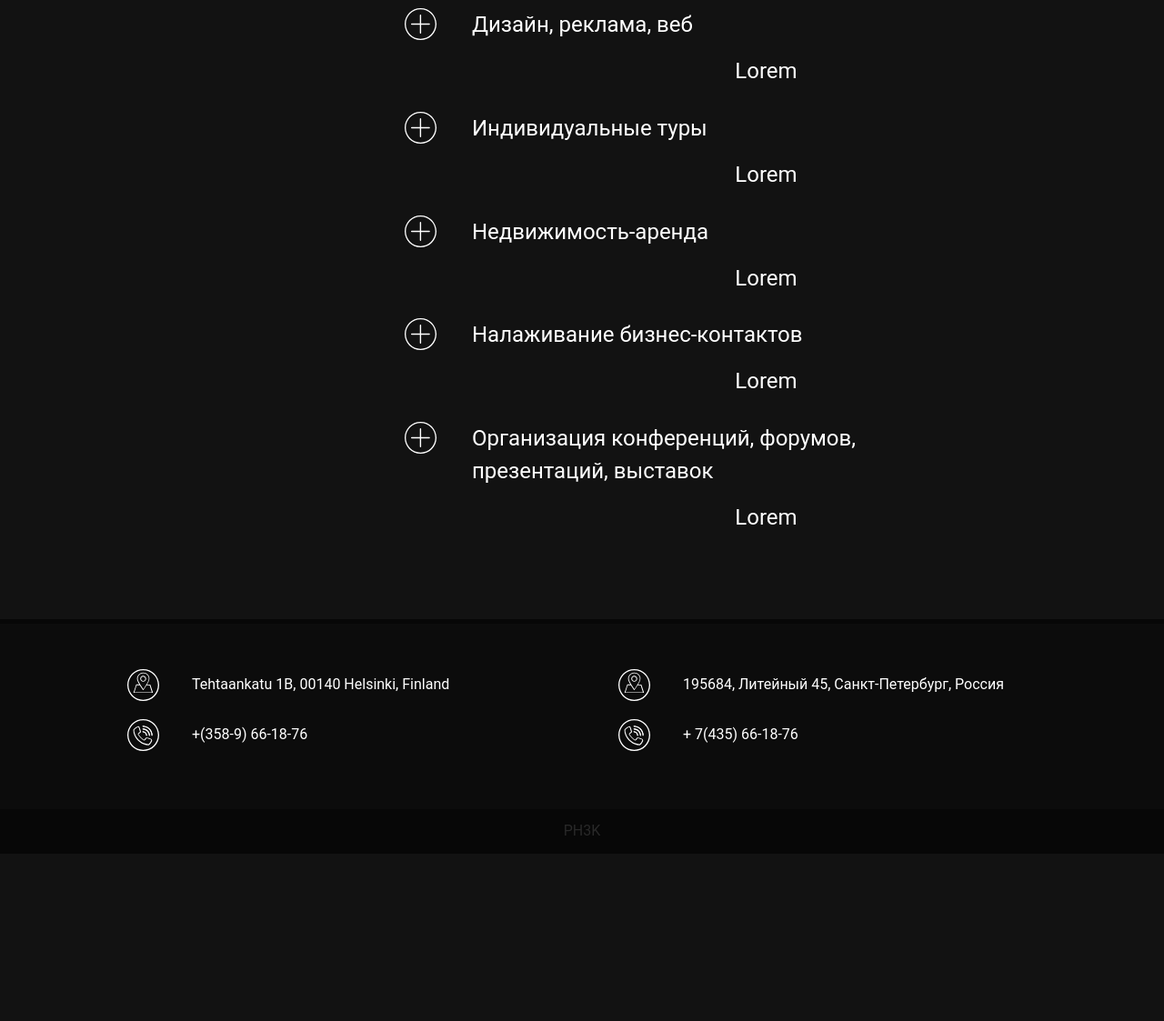
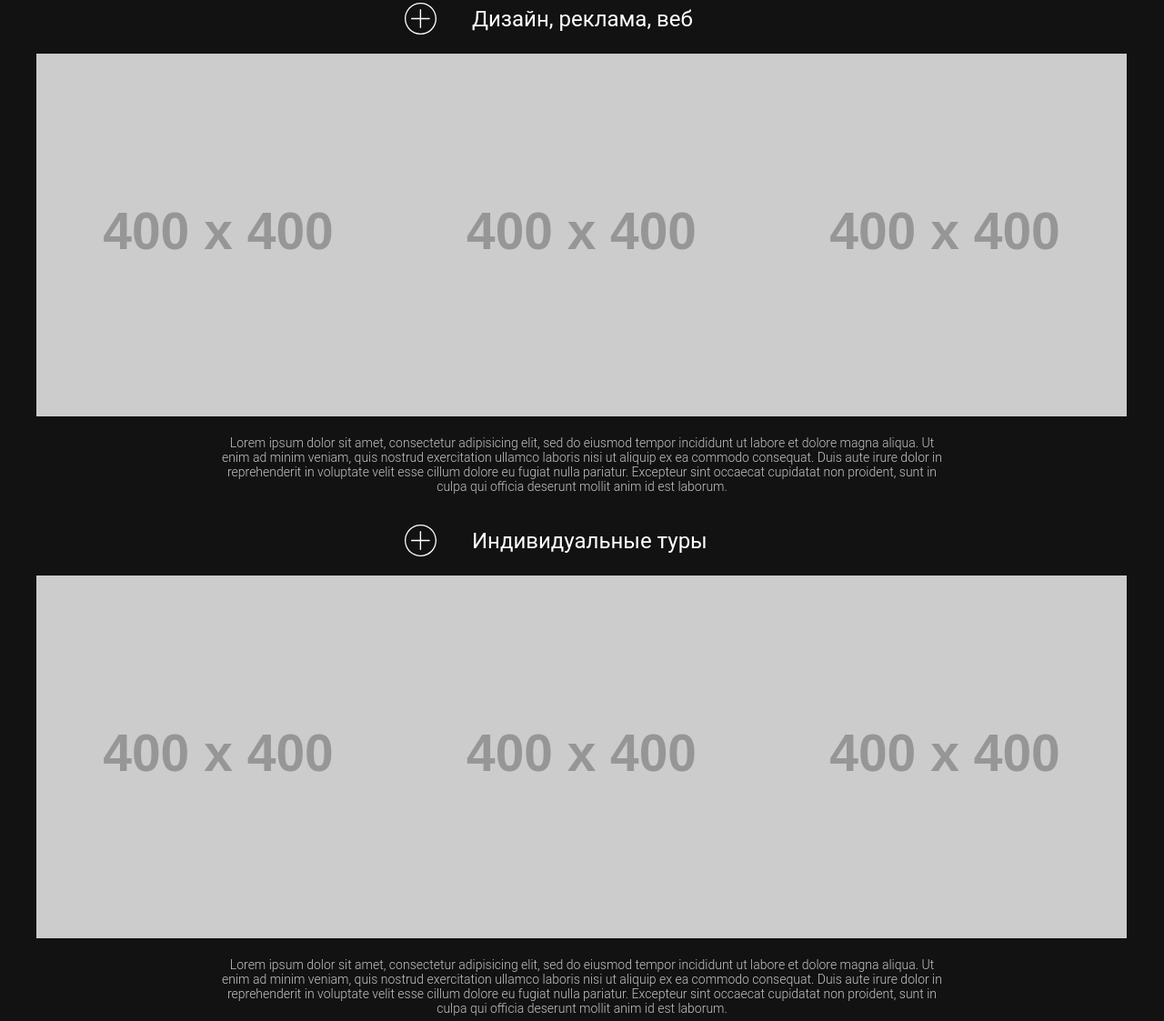
Before and after one commit to Imdifferent/kantarelli, a plain HTML site: page index.html in a window 1280 px wide. Shown: the part 925-2048 px from the top of the page at 91% size. Before the commit the page ends 1864 px from the top, so only its background shows below. Drawn offline with Linux system fonts and the light colour scheme; placeholder pictures from the web are drawn by us; a web font is replaced by a local one.

Commit message:
добавил картинки и эффект увеличения

```diff
--- a/css/style.css
+++ b/css/style.css
@@ -59,7 +59,7 @@ body {
 }
 
 .services {
-    padding-top: 82px;
+    padding-top: 52px;
     padding-bottom: 68px;
 }
 
@@ -74,6 +74,7 @@ body {
 
 .service {
     margin-bottom: 30px;
+    margin-top: 30px;
 
 }
 
@@ -87,7 +88,6 @@ body {
     display: block;
     margin-top: 20px;
     margin-left: 0;
-
 }
 
 
@@ -102,6 +102,33 @@ body {
     content: "";
     display: table;
     clear: both;
+}
+
+.pict {
+    position: relative;
+    width: 400px;
+    height: 400px;
+    overflow: hidden;
+}
+
+.pict:after {
+    content: "";
+    display: block;
+    position: absolute;
+    top: 0;
+    left: 0;
+    width: 100%;
+    height: 100%;
+}
+
+.pict img {
+    max-width: 100%;
+    height: auto;
+    transition: transform 0.4s ease-in-out;
+}
+
+.pict:hover img {
+    transform: scale(1.2)
 }
 
 
--- a/index.html
+++ b/index.html
@@ -35,9 +35,9 @@
                     <h3>Свадьбы</h3>
                 </div>
                     <div class="service-content">
-                        <div class="pict"><img src="http://placehold.it/600x600" width="400" height="400" alt="picture"></div>
-                        <div class="pict"><img src="http://placehold.it/400x400" width="400" height="400" alt=""></div>
-                        <div class="pict"><img src="http://placehold.it/400x400" width="400" height="400" alt=""></div>
+                        <div class="pict"><img src="img/wedding_1.jpg" width="400" height="400" alt=""></div>
+                        <div class="pict"><img src="img/wedding_2.jpg" width="400" height="400" alt=""></div>
+                        <div class="pict"><img src="img/wedding_3.jpg" width="400" height="400" alt=""></div>
                         <p>Lorem ipsum dolor sit amet, consectetur adipisicing elit, sed do eiusmod tempor incididunt ut labore et dolore magna aliqua. Ut enim ad minim veniam, quis nostrud exercitation ullamco laboris nisi ut aliquip ex ea commodo consequat. Duis aute irure dolor in reprehenderit in voluptate velit esse cillum dolore eu fugiat nulla pariatur. Excepteur sint occaecat cupidatat non proident, sunt in culpa qui officia deserunt mollit anim id est laborum.</p>
                     </div>
             </div>
@@ -47,7 +47,13 @@
                         <svg xmlns="http://www.w3.org/2000/svg" viewBox="-280 403.9 35 35"><path d="M-262.5 403.9c-9.7 0-17.5 7.8-17.5 17.5 0 9.7 7.8 17.5 17.5 17.5 4.6 0 9.1-1.8 12.4-5.1 3.3-3.3 5.1-7.7 5.1-12.4C-245 411.7-252.8 403.9-262.5 403.9zM-262.5 437.6c-8.9 0-16.2-7.2-16.2-16.2 0-8.9 7.2-16.2 16.2-16.2 8.9 0 16.2 7.2 16.2 16.2C-246.3 430.3-253.6 437.6-262.5 437.6z"/><path d="M-252.9 420.7h-9v-9c0-0.4-0.3-0.7-0.7-0.7 -0.4 0-0.7 0.3-0.7 0.7v9h-9c-0.4 0-0.7 0.3-0.7 0.7 0 0.4 0.3 0.7 0.7 0.7h9v9c0 0 0 0 0 0 0 0.4 0.3 0.7 0.7 0.7 0 0 0 0 0 0 0.4 0 0.7-0.3 0.7-0.7v-9h9c0.4 0 0.7-0.3 0.7-0.7C-252.2 421-252.5 420.7-252.9 420.7z"/></svg>
                     </div>
                     <h3>Дизайн, реклама, веб</h3>
-                    <div class="service-content">Lorem</div>
+                </div>
+
+                <div class="service-content">
+                    <div class="pict"><img src="http://placehold.it/400x400" width="400" height="400" alt=""></div>
+                    <div class="pict"><img src="http://placehold.it/400x400" width="400" height="400" alt=""></div>
+                    <div class="pict"><img src="http://placehold.it/400x400" width="400" height="400" alt=""></div>
+                    <p>Lorem ipsum dolor sit amet, consectetur adipisicing elit, sed do eiusmod tempor incididunt ut labore et dolore magna aliqua. Ut enim ad minim veniam, quis nostrud exercitation ullamco laboris nisi ut aliquip ex ea commodo consequat. Duis aute irure dolor in reprehenderit in voluptate velit esse cillum dolore eu fugiat nulla pariatur. Excepteur sint occaecat cupidatat non proident, sunt in culpa qui officia deserunt mollit anim id est laborum.</p>
                 </div>
             </div>
             <div class="service">
@@ -56,7 +62,12 @@
                         <svg xmlns="http://www.w3.org/2000/svg" viewBox="-280 403.9 35 35"><path d="M-262.5 403.9c-9.7 0-17.5 7.8-17.5 17.5 0 9.7 7.8 17.5 17.5 17.5 4.6 0 9.1-1.8 12.4-5.1 3.3-3.3 5.1-7.7 5.1-12.4C-245 411.7-252.8 403.9-262.5 403.9zM-262.5 437.6c-8.9 0-16.2-7.2-16.2-16.2 0-8.9 7.2-16.2 16.2-16.2 8.9 0 16.2 7.2 16.2 16.2C-246.3 430.3-253.6 437.6-262.5 437.6z"/><path d="M-252.9 420.7h-9v-9c0-0.4-0.3-0.7-0.7-0.7 -0.4 0-0.7 0.3-0.7 0.7v9h-9c-0.4 0-0.7 0.3-0.7 0.7 0 0.4 0.3 0.7 0.7 0.7h9v9c0 0 0 0 0 0 0 0.4 0.3 0.7 0.7 0.7 0 0 0 0 0 0 0.4 0 0.7-0.3 0.7-0.7v-9h9c0.4 0 0.7-0.3 0.7-0.7C-252.2 421-252.5 420.7-252.9 420.7z"/></svg>
                     </div>
                     <h3>Индивидуальные туры</h3>
-                    <div class="service-content">Lorem</div>
+                </div>
+                <div class="service-content">
+                    <div class="pict"><img src="http://placehold.it/400x400" width="400" height="400" alt=""></div>
+                    <div class="pict"><img src="http://placehold.it/400x400" width="400" height="400" alt=""></div>
+                    <div class="pict"><img src="http://placehold.it/400x400" width="400" height="400" alt=""></div>
+                    <p>Lorem ipsum dolor sit amet, consectetur adipisicing elit, sed do eiusmod tempor incididunt ut labore et dolore magna aliqua. Ut enim ad minim veniam, quis nostrud exercitation ullamco laboris nisi ut aliquip ex ea commodo consequat. Duis aute irure dolor in reprehenderit in voluptate velit esse cillum dolore eu fugiat nulla pariatur. Excepteur sint occaecat cupidatat non proident, sunt in culpa qui officia deserunt mollit anim id est laborum.</p>
                 </div>
             </div>
             <div class="service">
@@ -65,7 +76,12 @@
                         <svg xmlns="http://www.w3.org/2000/svg" viewBox="-280 403.9 35 35"><path d="M-262.5 403.9c-9.7 0-17.5 7.8-17.5 17.5 0 9.7 7.8 17.5 17.5 17.5 4.6 0 9.1-1.8 12.4-5.1 3.3-3.3 5.1-7.7 5.1-12.4C-245 411.7-252.8 403.9-262.5 403.9zM-262.5 437.6c-8.9 0-16.2-7.2-16.2-16.2 0-8.9 7.2-16.2 16.2-16.2 8.9 0 16.2 7.2 16.2 16.2C-246.3 430.3-253.6 437.6-262.5 437.6z"/><path d="M-252.9 420.7h-9v-9c0-0.4-0.3-0.7-0.7-0.7 -0.4 0-0.7 0.3-0.7 0.7v9h-9c-0.4 0-0.7 0.3-0.7 0.7 0 0.4 0.3 0.7 0.7 0.7h9v9c0 0 0 0 0 0 0 0.4 0.3 0.7 0.7 0.7 0 0 0 0 0 0 0.4 0 0.7-0.3 0.7-0.7v-9h9c0.4 0 0.7-0.3 0.7-0.7C-252.2 421-252.5 420.7-252.9 420.7z"/></svg>
                     </div>
                     <h3>Недвижимость-аренда</h3>
-                    <div class="service-content">Lorem</div>
+                </div>
+                <div class="service-content">
+                    <div class="pict"><img src="http://placehold.it/400x400" width="400" height="400" alt=""></div>
+                    <div class="pict"><img src="http://placehold.it/400x400" width="400" height="400" alt=""></div>
+                    <div class="pict"><img src="http://placehold.it/400x400" width="400" height="400" alt=""></div>
+                    <p>Lorem ipsum dolor sit amet, consectetur adipisicing elit, sed do eiusmod tempor incididunt ut labore et dolore magna aliqua. Ut enim ad minim veniam, quis nostrud exercitation ullamco laboris nisi ut aliquip ex ea commodo consequat. Duis aute irure dolor in reprehenderit in voluptate velit esse cillum dolore eu fugiat nulla pariatur. Excepteur sint occaecat cupidatat non proident, sunt in culpa qui officia deserunt mollit anim id est laborum.</p>
                 </div>
             </div>
             <div class="service">
@@ -74,7 +90,12 @@
                         <svg xmlns="http://www.w3.org/2000/svg" viewBox="-280 403.9 35 35"><path d="M-262.5 403.9c-9.7 0-17.5 7.8-17.5 17.5 0 9.7 7.8 17.5 17.5 17.5 4.6 0 9.1-1.8 12.4-5.1 3.3-3.3 5.1-7.7 5.1-12.4C-245 411.7-252.8 403.9-262.5 403.9zM-262.5 437.6c-8.9 0-16.2-7.2-16.2-16.2 0-8.9 7.2-16.2 16.2-16.2 8.9 0 16.2 7.2 16.2 16.2C-246.3 430.3-253.6 437.6-262.5 437.6z"/><path d="M-252.9 420.7h-9v-9c0-0.4-0.3-0.7-0.7-0.7 -0.4 0-0.7 0.3-0.7 0.7v9h-9c-0.4 0-0.7 0.3-0.7 0.7 0 0.4 0.3 0.7 0.7 0.7h9v9c0 0 0 0 0 0 0 0.4 0.3 0.7 0.7 0.7 0 0 0 0 0 0 0.4 0 0.7-0.3 0.7-0.7v-9h9c0.4 0 0.7-0.3 0.7-0.7C-252.2 421-252.5 420.7-252.9 420.7z"/></svg>
                     </div>
                     <h3>Налаживание бизнес-контактов</h3>
-                    <div class="service-content">Lorem</div>
+                </div>
+                <div class="service-content">
+                    <div class="pict"><img src="http://placehold.it/400x400" width="400" height="400" alt=""></div>
+                    <div class="pict"><img src="http://placehold.it/400x400" width="400" height="400" alt=""></div>
+                    <div class="pict"><img src="http://placehold.it/400x400" width="400" height="400" alt=""></div>
+                    <p>Lorem ipsum dolor sit amet, consectetur adipisicing elit, sed do eiusmod tempor incididunt ut labore et dolore magna aliqua. Ut enim ad minim veniam, quis nostrud exercitation ullamco laboris nisi ut aliquip ex ea commodo consequat. Duis aute irure dolor in reprehenderit in voluptate velit esse cillum dolore eu fugiat nulla pariatur. Excepteur sint occaecat cupidatat non proident, sunt in culpa qui officia deserunt mollit anim id est laborum.</p>
                 </div>
             </div>
             <div class="service">
@@ -83,7 +104,12 @@
                         <svg xmlns="http://www.w3.org/2000/svg" viewBox="-280 403.9 35 35"><path d="M-262.5 403.9c-9.7 0-17.5 7.8-17.5 17.5 0 9.7 7.8 17.5 17.5 17.5 4.6 0 9.1-1.8 12.4-5.1 3.3-3.3 5.1-7.7 5.1-12.4C-245 411.7-252.8 403.9-262.5 403.9zM-262.5 437.6c-8.9 0-16.2-7.2-16.2-16.2 0-8.9 7.2-16.2 16.2-16.2 8.9 0 16.2 7.2 16.2 16.2C-246.3 430.3-253.6 437.6-262.5 437.6z"/><path d="M-252.9 420.7h-9v-9c0-0.4-0.3-0.7-0.7-0.7 -0.4 0-0.7 0.3-0.7 0.7v9h-9c-0.4 0-0.7 0.3-0.7 0.7 0 0.4 0.3 0.7 0.7 0.7h9v9c0 0 0 0 0 0 0 0.4 0.3 0.7 0.7 0.7 0 0 0 0 0 0 0.4 0 0.7-0.3 0.7-0.7v-9h9c0.4 0 0.7-0.3 0.7-0.7C-252.2 421-252.5 420.7-252.9 420.7z"/></svg>
                     </div>
                     <h3>Организация конференций, форумов, презентаций, выставок</h3>
-                    <div class="service-content">Lorem</div>
+                </div>
+                <div class="service-content">
+                    <div class="pict"><img src="http://placehold.it/400x400" width="400" height="400" alt=""></div>
+                    <div class="pict"><img src="http://placehold.it/400x400" width="400" height="400" alt=""></div>
+                    <div class="pict"><img src="http://placehold.it/400x400" width="400" height="400" alt=""></div>
+                    <p>Lorem ipsum dolor sit amet, consectetur adipisicing elit, sed do eiusmod tempor incididunt ut labore et dolore magna aliqua. Ut enim ad minim veniam, quis nostrud exercitation ullamco laboris nisi ut aliquip ex ea commodo consequat. Duis aute irure dolor in reprehenderit in voluptate velit esse cillum dolore eu fugiat nulla pariatur. Excepteur sint occaecat cupidatat non proident, sunt in culpa qui officia deserunt mollit anim id est laborum.</p>
                 </div>
             </div>
         </div>
```
Also changed, not shown: img/wedding_1.jpg (added), img/wedding_2.jpg (added), img/wedding_3.jpg (added).
